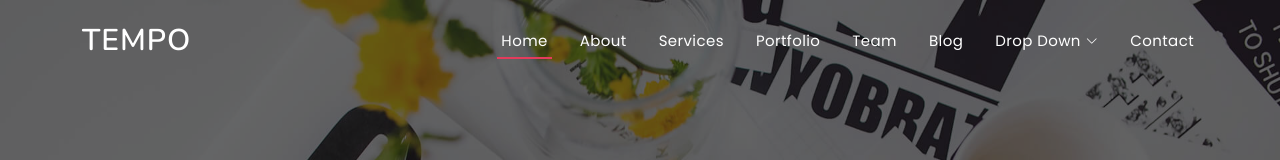
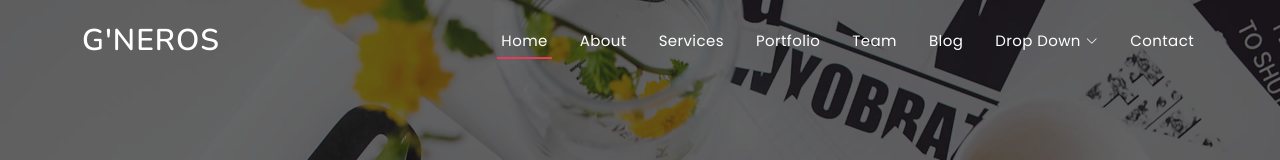
Before and after one commit to johan2214/gneros, a plain HTML site: page index.html in a window 1280 px wide. Shown: the top 160 px of the page. Drawn offline with nearby package versions, Linux system fonts and the light colour scheme; a script that the page names is missing.

Commit message:
Cambio logo

```diff
--- a/index.html
+++ b/index.html
@@ -41,7 +41,7 @@
     <header id="header" class="fixed-top ">
         <div class="container d-flex align-items-center justify-content-between">
 
-            <h1 class="logo"><a href="index.html">Tempo</a></h1>
+            <h1 class="logo"><a href="index.html">G'neros</a></h1>
             <!-- Uncomment below if you prefer to use an image logo -->
             <!-- <a href="index.html" class="logo"><img src="assets/img/logo.png" alt="" class="img-fluid"></a>-->
 
```
